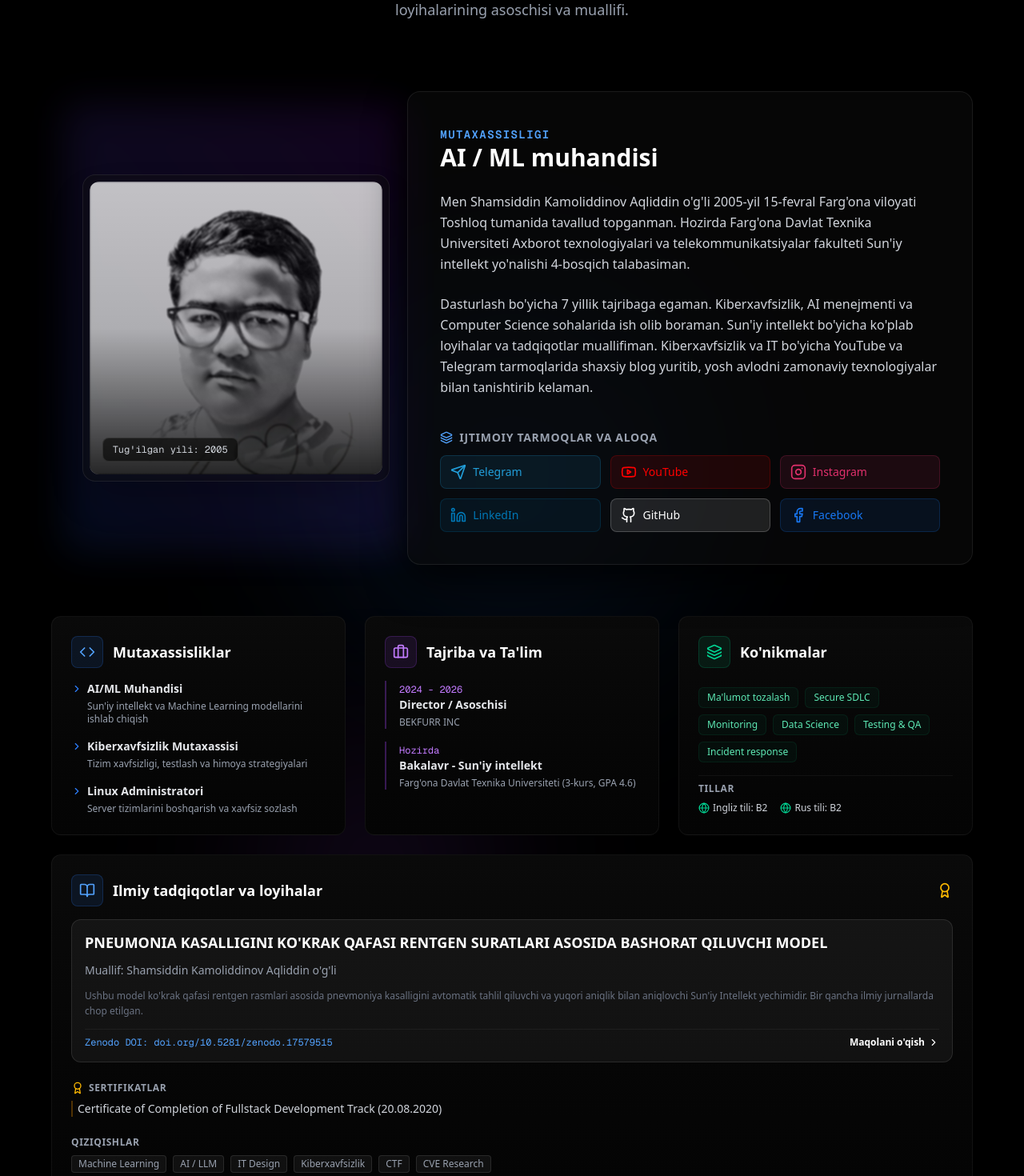
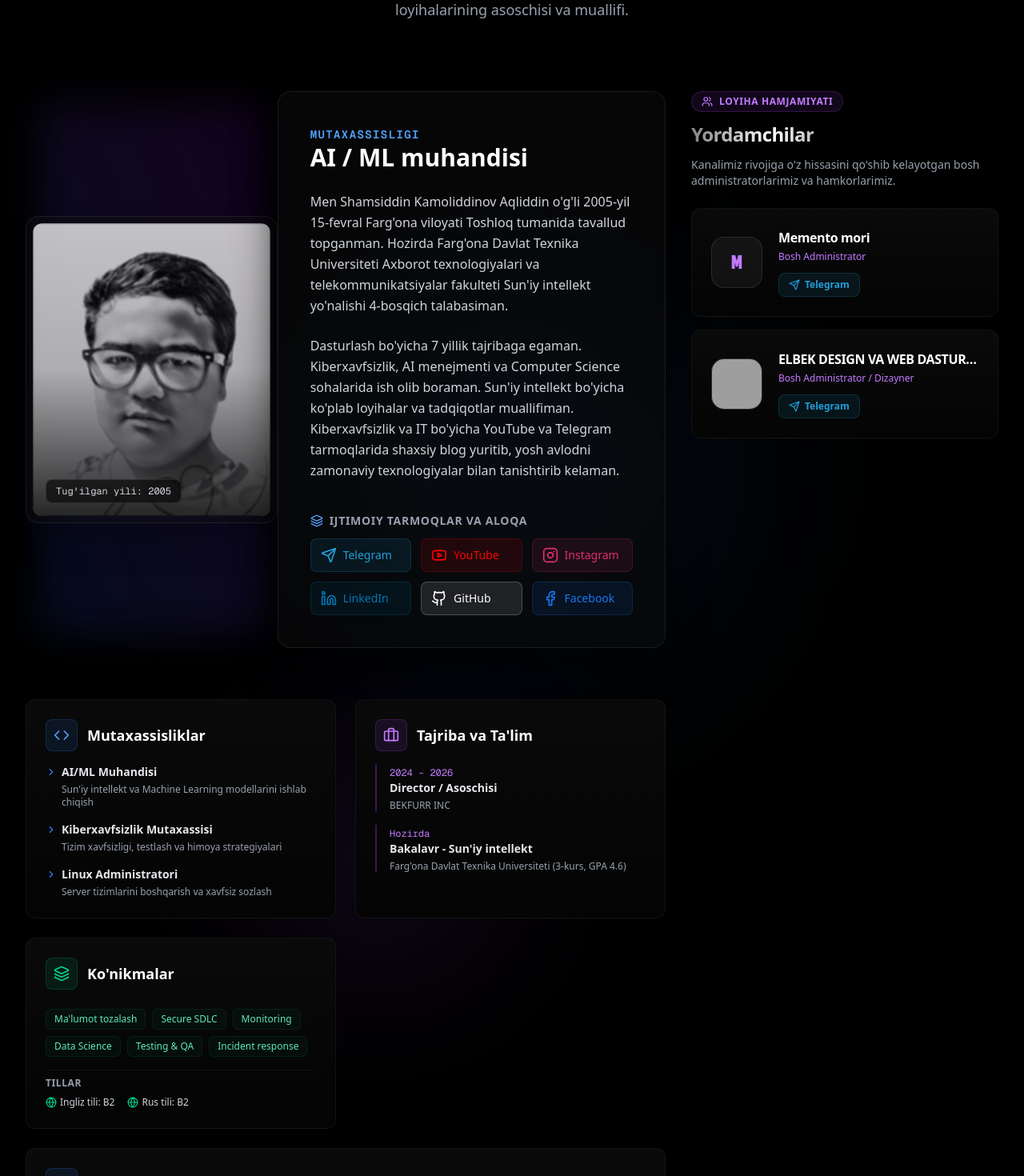
Before and after one commit to bekfurr/yosh-avlod-kanali, a Next.js app: page /author in a window 1280 px wide. Shown: the part 260-1730 px from the top of the page at 80% size. Built offline with nearby package versions, Linux system fonts and the light colour scheme; grey boxes are pictures that could not be loaded.

Commit message:
coautors new

```diff
--- a/src/app/author/page.tsx
+++ b/src/app/author/page.tsx
@@ -138,7 +138,7 @@ export default function AuthorPage() {
       <div className="absolute top-1/4 left-1/2 -translate-x-1/2 w-[500px] h-[500px] bg-blue-500/10 rounded-full blur-[120px] pointer-events-none z-0" />
       <div className="absolute bottom-1/3 left-1/4 w-[300px] h-[300px] bg-purple-500/10 rounded-full blur-[100px] pointer-events-none z-0" />
 
-      <div className="max-w-6xl mx-auto relative z-10 space-y-16">
+      <div className="max-w-7xl mx-auto relative z-10 space-y-16">
         {/* Header Section */}
         <div className="text-center space-y-4">
           <motion.div
@@ -158,11 +158,17 @@ export default function AuthorPage() {
           </p>
         </div>
 
-        {/* 3D Overlapping/Layered Intro Section */}
-        <Section className="grid grid-cols-1 lg:grid-cols-12 gap-8 items-stretch pt-6">
+        {/* Split Grid Layout */}
+        <div className="grid grid-cols-1 lg:grid-cols-12 gap-8 items-start">
+
+          {/* Left Column: Author Main Content */}
+          <div className="lg:col-span-8 space-y-16">
+
+            {/* 3D Overlapping/Layered Intro Section */}
+            <Section className="grid grid-cols-1 md:grid-cols-12 gap-8 items-stretch pt-6">
 
           {/* Left: Blurred, Semi-Transparent Image Box (Back/Middle Layer) */}
-          <div className="lg:col-span-5 relative flex items-center justify-center min-h-[350px] lg:min-h-[500px] group">
+          <div className="md:col-span-5 relative flex items-center justify-center min-h-[350px] md:min-h-[500px] group">
             {/* Glowing background behind image */}
             <div className="absolute inset-4 bg-gradient-to-tr from-blue-600/20 to-purple-600/20 rounded-2xl blur-xl opacity-60 group-hover:opacity-85 transition-opacity duration-700" />
 
@@ -198,7 +204,7 @@ export default function AuthorPage() {
             initial={{ opacity: 0, x: 40 }}
             animate={{ opacity: 1, x: 0 }}
             transition={{ duration: 0.8, delay: 0.2 }}
-            className="lg:col-span-7 flex flex-col justify-center relative lg:-ml-12 z-20"
+            className="md:col-span-7 flex flex-col justify-center relative md:-ml-8 z-20"
           >
             {/* Front Overlapping Glass Card */}
             <div className="glass-panel p-8 md:p-10 rounded-2xl border border-white/10 bg-black/75 backdrop-blur-xl shadow-[0_20px_50px_rgba(0,0,0,0.8)] space-y-6 transform hover:-translate-y-1 hover:border-white/20 transition-all duration-500">
@@ -255,7 +261,7 @@ export default function AuthorPage() {
           initial="hidden"
           whileInView="visible"
           viewport={{ once: true, margin: "-50px" }}
-          className="grid grid-cols-1 md:grid-cols-2 lg:grid-cols-3 gap-6"
+          className="grid grid-cols-1 md:grid-cols-2 gap-6"
         >
           {/* Card 1: Mutaxassisliklar */}
           <motion.div variants={itemVariants}>
@@ -334,7 +340,7 @@ export default function AuthorPage() {
           </motion.div>
 
           {/* Card 4: Ilmiy maqolalar */}
-          <motion.div variants={itemVariants} className="md:col-span-2 lg:col-span-3">
+          <motion.div variants={itemVariants} className="md:col-span-2">
             <Card className="p-6 space-y-4 border-white/5 bg-gradient-to-b from-[#0a0a0a] to-[#040404] hover:border-blue-500/20 transition-colors">
               <div className="flex items-center justify-between">
                 <div className="flex items-center gap-3">
@@ -396,22 +402,24 @@ export default function AuthorPage() {
           </motion.div>
         </motion.div>
 
-        {/* Loyiha yordamchilari va hamkorlar Section */}
-        <Section className="pt-6">
-          <div className="text-center space-y-4 mb-10">
-            <div className="inline-flex items-center gap-2 px-3 py-1 rounded-full bg-white/5 border border-white/10 text-xs font-semibold tracking-wider text-purple-400 uppercase">
+        </div>
+
+        {/* Right Column: Sticky Sidebar for Partners */}
+        <div className="lg:col-span-4 lg:sticky lg:top-24 space-y-6 pt-6">
+          <div className="space-y-3">
+            <div className="inline-flex items-center gap-2 px-3 py-1 rounded-full bg-purple-500/10 border border-purple-500/20 text-xs font-semibold tracking-wider text-purple-400 uppercase">
               <Users className="w-3.5 h-3.5" />
               Loyiha Hamjamiyati
             </div>
-            <h2 className="text-3xl md:text-4xl font-extrabold tracking-tight">
-              <GradientText animate>Loyiha Yordamchilari va Hamkorlar</GradientText>
+            <h2 className="text-2xl font-extrabold tracking-tight">
+              <GradientText animate>Yordamchilar</GradientText>
             </h2>
-            <p className="text-gray-400 text-sm max-w-xl mx-auto">
+            <p className="text-gray-400 text-sm">
               Kanalimiz rivojiga o&apos;z hissasini qo&apos;shib kelayotgan bosh administratorlarimiz va hamkorlarimiz.
             </p>
           </div>
 
-          <div className="grid grid-cols-1 md:grid-cols-2 gap-6 max-w-4xl mx-auto">
+          <div className="flex flex-col gap-4">
             {partners.map((partner, idx) => (
               <motion.div
                 key={idx}
@@ -435,8 +443,8 @@ export default function AuthorPage() {
                       </span>
                     )}
                   </div>
-                  <div className="flex-grow space-y-1">
-                    <h3 className="font-bold text-white text-base md:text-lg tracking-tight">
+                  <div className="flex-grow space-y-1 min-w-0">
+                    <h3 className="font-bold text-white text-base tracking-tight truncate">
                       {partner.name}
                     </h3>
                     <p className="text-xs text-purple-400 font-medium">
@@ -450,7 +458,7 @@ export default function AuthorPage() {
                         className="inline-flex items-center gap-1.5 px-3 py-1.5 rounded-lg bg-[#229ED9]/10 hover:bg-[#229ED9] text-[#229ED9] hover:text-white border border-[#229ED9]/20 text-xs font-semibold transition-all duration-300"
                       >
                         <Send className="w-3.5 h-3.5" />
-                        <span>Telegram Profil</span>
+                        <span>Telegram</span>
                       </a>
                     </div>
                   </div>
@@ -458,8 +466,9 @@ export default function AuthorPage() {
               </motion.div>
             ))}
           </div>
-        </Section>
+        </div>
 
+        </div>
       </div>
     </div>
   );
```
